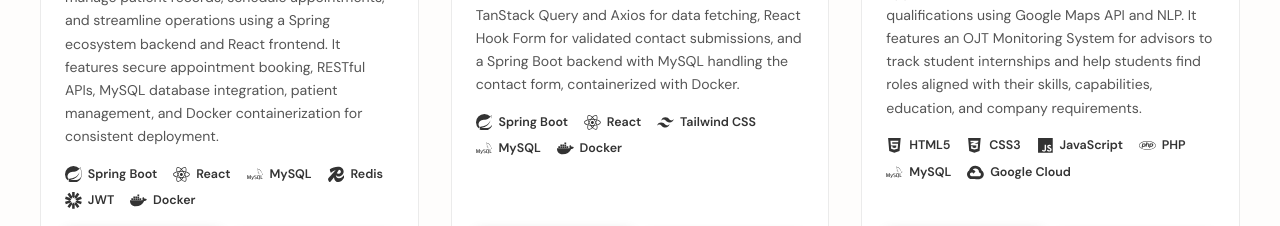
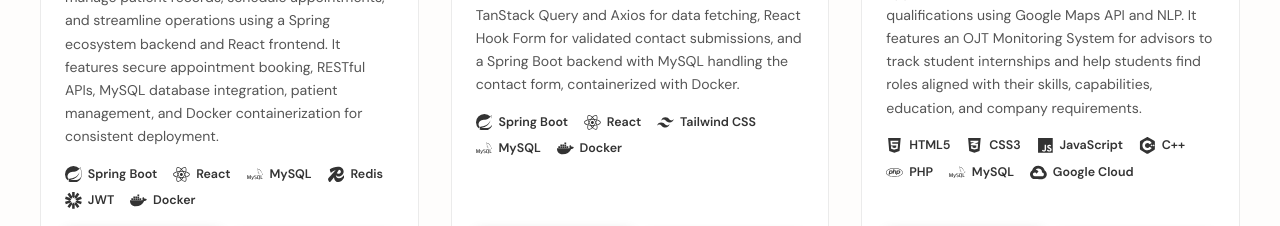
Before and after one commit to rgrmlbn/portfolio, a React (Vite) app in the folder frontend/: page / in a window 1280 px wide. Shown: the part 2900-3126 px from the top of the page. Built offline with nearby package versions, Linux system fonts and the light colour scheme; no server answers.

Commit message:
Update skills

```diff
--- a/frontend/src/components/sections/ProjectSection.jsx
+++ b/frontend/src/components/sections/ProjectSection.jsx
@@ -19,6 +19,7 @@ import {
   SiRedis,
   SiJsonwebtokens,
   SiTailwindcss,
+  SiCplusplus,
 } from "react-icons/si";
 
 const projects = [
@@ -65,6 +66,7 @@ const projects = [
       { name: "HTML5", icon: FaHtml5 },
       { name: "CSS3", icon: FaCss3Alt },
       { name: "JavaScript", icon: FaJs },
+      { name: "C++", icon: SiCplusplus },
       { name: "PHP", icon: FaPhp },
       { name: "MySQL", icon: SiMysql },
       { name: "Google Cloud", icon: SiGooglecloud },
```
